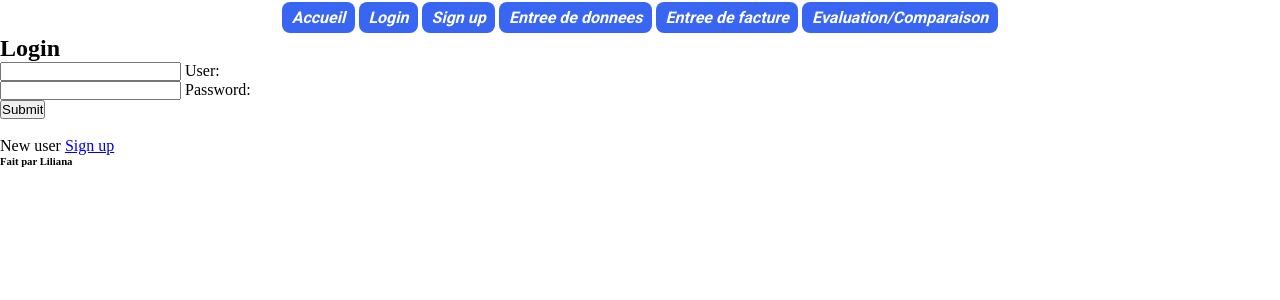
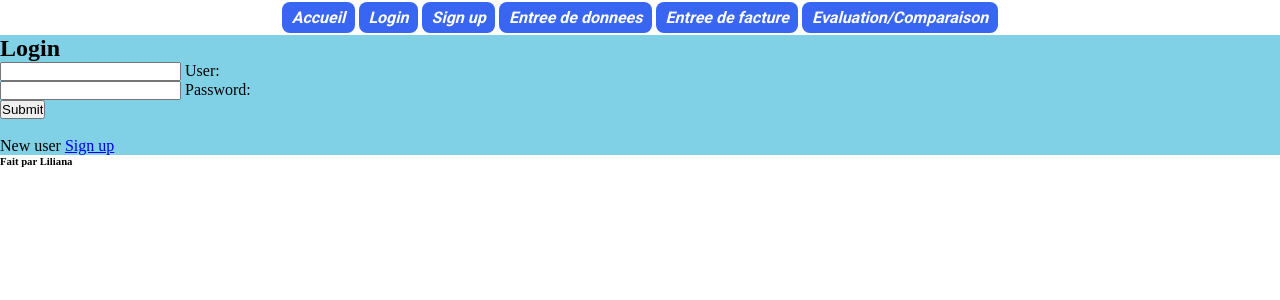
Before and after one commit to LROM/calculconsommationelectrique, a PHP site: page /login.php in a window 1280 px wide. Shown: the part 92-392 px from the top of the page. Run offline with PHP 8.4, Linux system fonts and the light colour scheme.

Commit message:
fix div container in login page

```diff
--- a/login.php
+++ b/login.php
@@ -22,7 +22,7 @@
             require_once 'section/menu.php';
             ?>
 
-    <div class="container"></div>
+    <div class="container">
         <form class="form">
                       <h2 class"form_title">Login</h2>
                      <!-- <p class "form_paragraph"> New user <a href="#" class="form_link">Register</a></p>-->
--- a/mystyle.css
+++ b/mystyle.css
@@ -34,8 +34,10 @@
     border: none;
     border-radius: .5em;
     text-decoration: none;
+}
 
-
+.container{
+    background: #81d1e6;
 }
 /*
 body{
```
